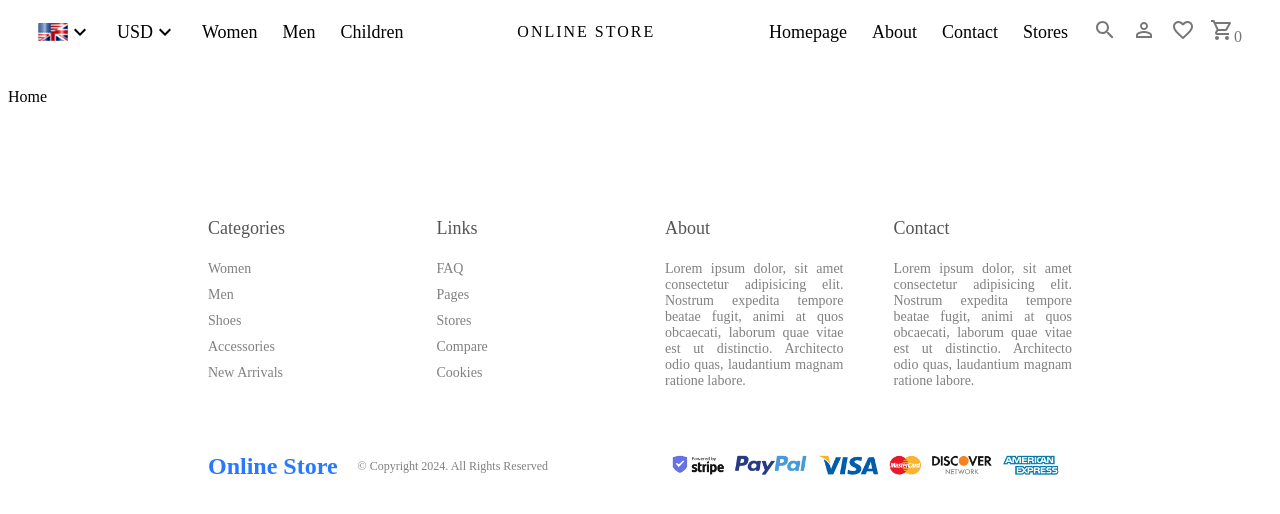
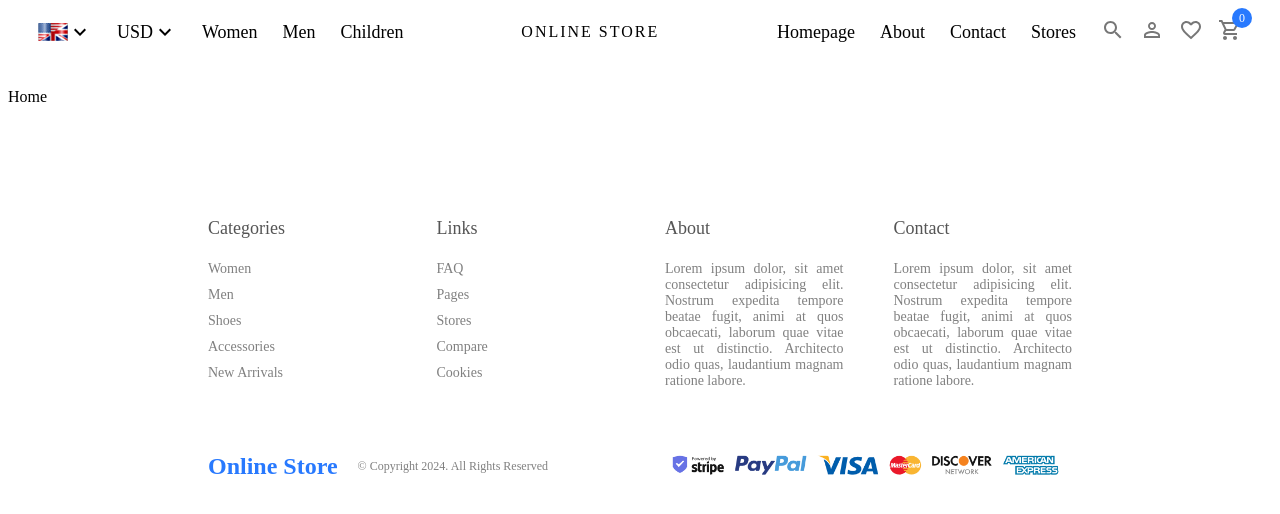
Before and after one commit to JKukielski/react_strapi_store, a React (Vite) app in the folder client/: page / in a window 1280 px wide. Shown: the top 514 px of the page. Built offline with nearby package versions, Linux system fonts and the light colour scheme.

Commit message:
Navbar UI

```diff
--- a/client/src/components/Navbar/Navbar.scss
+++ b/client/src/components/Navbar/Navbar.scss
@@ -34,6 +34,24 @@
                 gap: 15px;
                 color: #777;
                 cursor: pointer;
+
+                .cartIcon {
+                    position: relative;
+                    span {
+                        font-size: 12px;
+                        width: 20px;
+                        height: 20px;
+                        border-radius: 50%;
+                        background-color: #2879fe;
+                        color: white;
+                        position: absolute;
+                        right: -10px;
+                        top: -10px;
+                        display: flex;
+                        align-items: center;
+                        justify-content: center;
+                    }
+                }
             }
         }
     }
```
